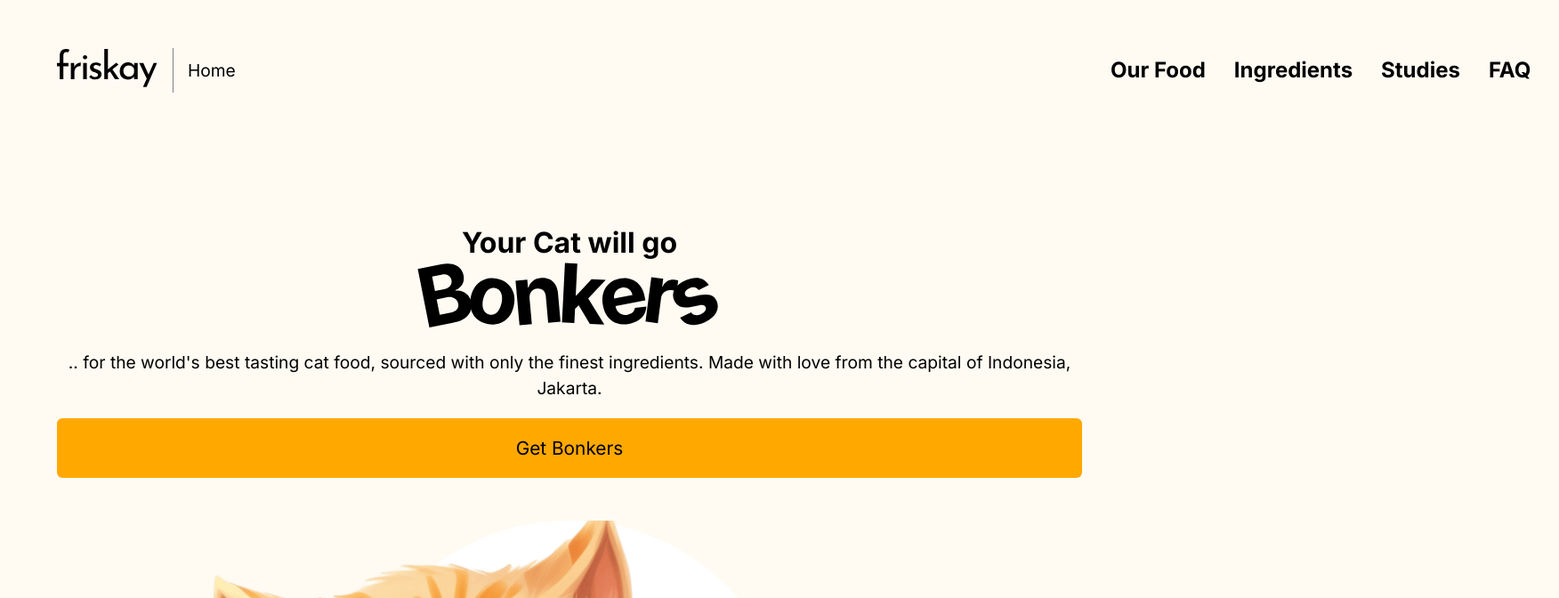
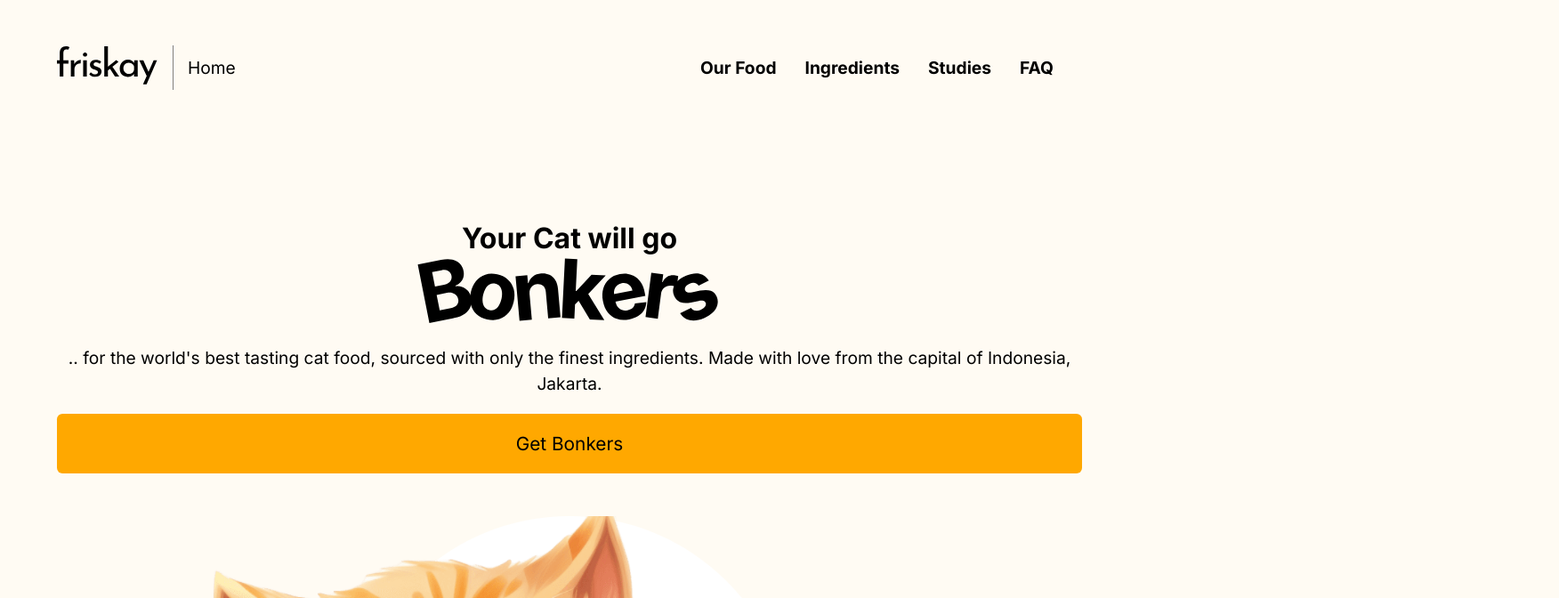
Before and after one commit to Sandy-YPH/Design-Course-Kitty-Food, a plain HTML site: page index.html in a window 1280 px wide. Shown: the top 672 px of the page at 89% size, 1752 px wide, since content can reach past the window. Drawn offline with Linux system fonts and the light colour scheme.

Commit message:
Finished the tablet CSS

```diff
--- a/css/main.css
+++ b/css/main.css
@@ -125,7 +125,7 @@ p {
     }
 }
 
-@media (min-width: 750px) {
+@media (min-width: 798px) {
     .wrap {
         margin: 0 4em;
     }
@@ -164,5 +164,10 @@ p {
         gap: 2em;
         height: auto;
         width: auto;
+        transform: translateX(0%);
+
+        li a {
+            font-size: 1.2rem;
+        }
     }
 }
```
